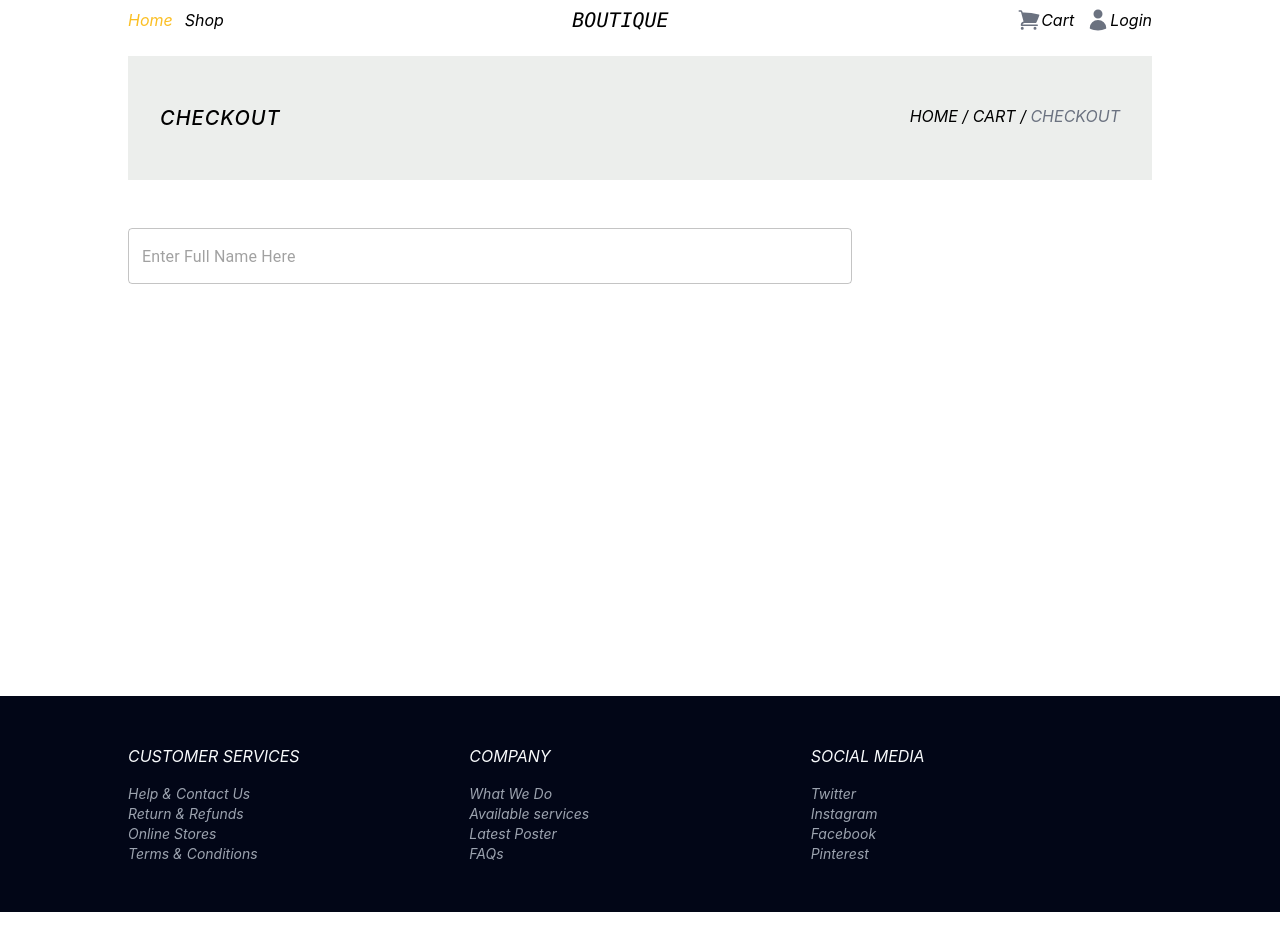
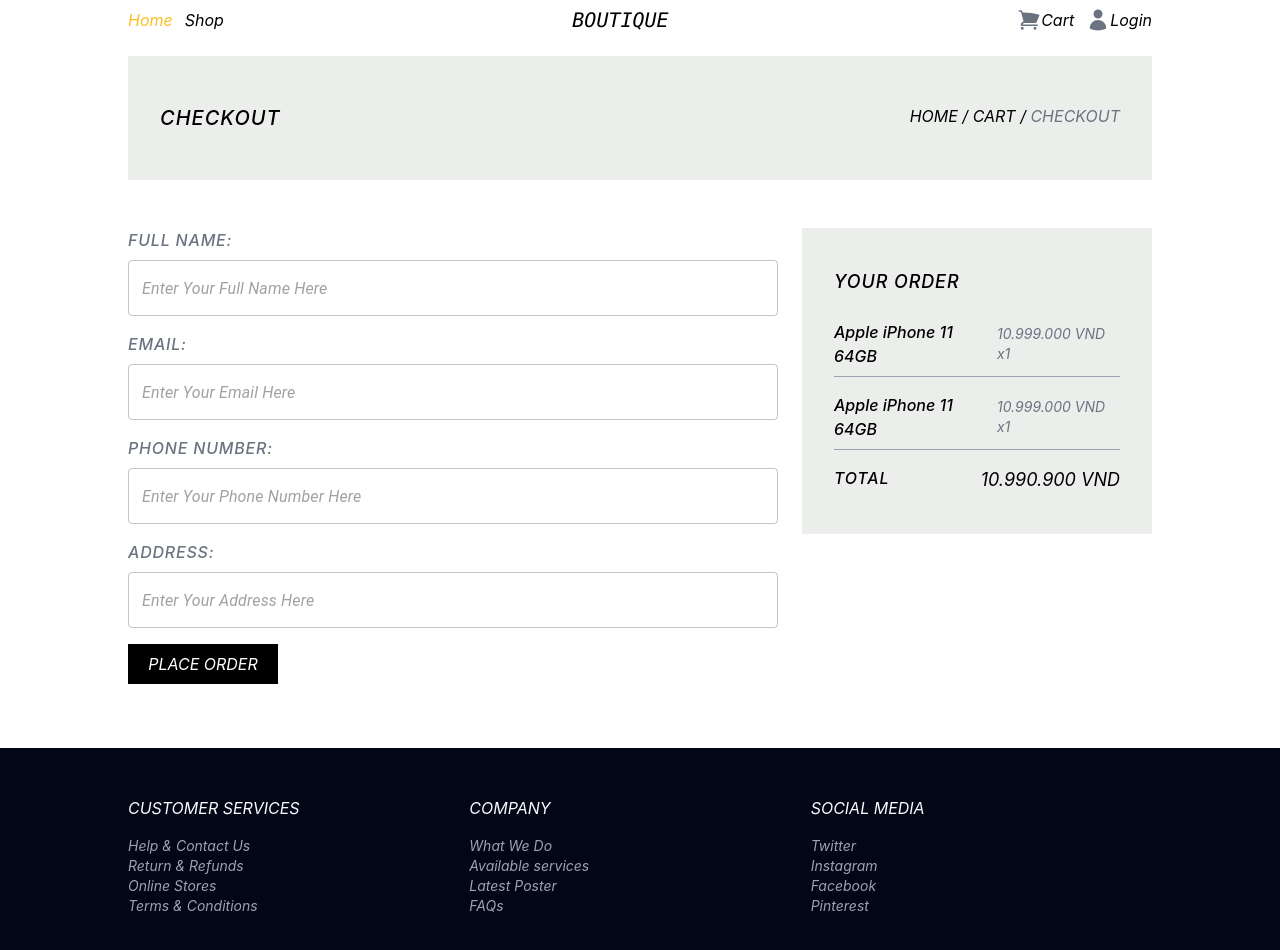
Before and after one commit to thng1642/shop-tech, a React (Create React App) app: page /checkout in a window 1280 px wide. Shown: the top 950 px of the page. Before the commit the page ends 912 px from the top, so only its background shows below. Built offline with nearby package versions, Linux system fonts and the light colour scheme.

Commit message:
Finish UI (exception Cart UI)

```diff
--- a/src/pages/Checkout/Checkout.tsx
+++ b/src/pages/Checkout/Checkout.tsx
@@ -17,12 +17,64 @@ export function Checkout() {
                 </div>
             </div>
             {/* Main content */}
-            <div className="grid grid-cols-[1fr_300px]">
-                <div>
-                    <TextField
-                        fullWidth
-                        placeholder="Enter Full Name Here"
-                    />
+            <div className="grid grid-cols-[1fr_350px] gap-x-6 italic">
+                {/* Form input info */}
+                <div className="mb-16">
+                    <div className="mb-4">
+                        <label className="uppercase tracking-wider text-gray-500 font-medium mb-2 inline-block" htmlFor="full-name">full name:</label>
+                        <TextField
+                            id="full-name"
+                            fullWidth
+                            placeholder="Enter Your Full Name Here"
+                        />
+                    </div>
+                    <div className="mb-4">
+                        <label className="uppercase tracking-wider text-gray-500 font-medium mb-2 inline-block" htmlFor="email">email:</label>
+                        <TextField
+                            id="email"
+                            fullWidth
+                            placeholder="Enter Your Email Here"
+                        />
+                    </div>
+                    <div className="mb-4">
+                        <label className="uppercase tracking-wider text-gray-500 font-medium mb-2 inline-block" htmlFor="phone-number">phone number:</label>
+                        <TextField
+                            id="phone-number"
+                            fullWidth
+                            placeholder="Enter Your Phone Number Here"
+                        />
+                    </div>
+                    <div className="mb-4">
+                        <label className="uppercase tracking-wider text-gray-500 font-medium mb-2 inline-block" htmlFor="address">address:</label>
+                        <TextField
+                            id="address"
+                            fullWidth
+                            placeholder="Enter Your Address Here"
+                        />
+                    </div>
+                    {/* Button Place Order */}
+                    <div className="bg-black text-white justify-center h-10 lg:w-[150px] flex items-center uppercase italic hover:cursor-pointer hover:bg-gray-800">
+                        <span>Place order</span>
+                    </div>
+                </div>
+                {/* Confirm checkout */}
+                <div className="bg-[#ECEEEC] h-[fit-content] w-full px-8 py-10">
+                    <p className="italic uppercase tracking-wider font-medium text-lg mb-6">your order</p>
+
+                    <div className="italic flex flex-row flex-nowrap items-center justify-between border-b pb-2 border-gray-400 border-solid mb-4">
+                        <p className="font-medium inline-block">Apple iPhone 11 64GB</p>
+                        <span className="text-gray-500 text-sm">10.999.000 VND x1</span>
+                    </div>
+
+                    <div className="italic flex flex-row flex-nowrap items-center justify-between border-b pb-2 border-gray-400 border-solid mb-4">
+                        <p className="font-medium inline-block">Apple iPhone 11 64GB</p>
+                        <span className="text-gray-500 text-sm">10.999.000 VND x1</span>
+                    </div>
+                    {/* Total */}
+                    <div className="flex flex-row justify-between">
+                        <p className="italic uppercase tracking-wider font-medium ">total</p>
+                        <span className="text-lg">10.990.900 VND</span>
+                    </div>
                 </div>
             </div>
         </main>
```
